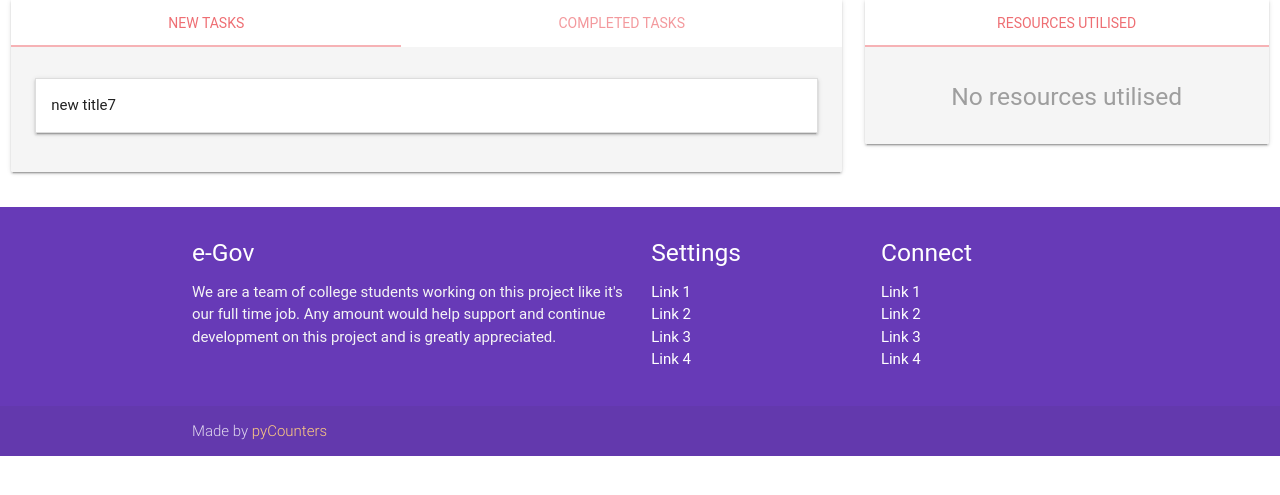
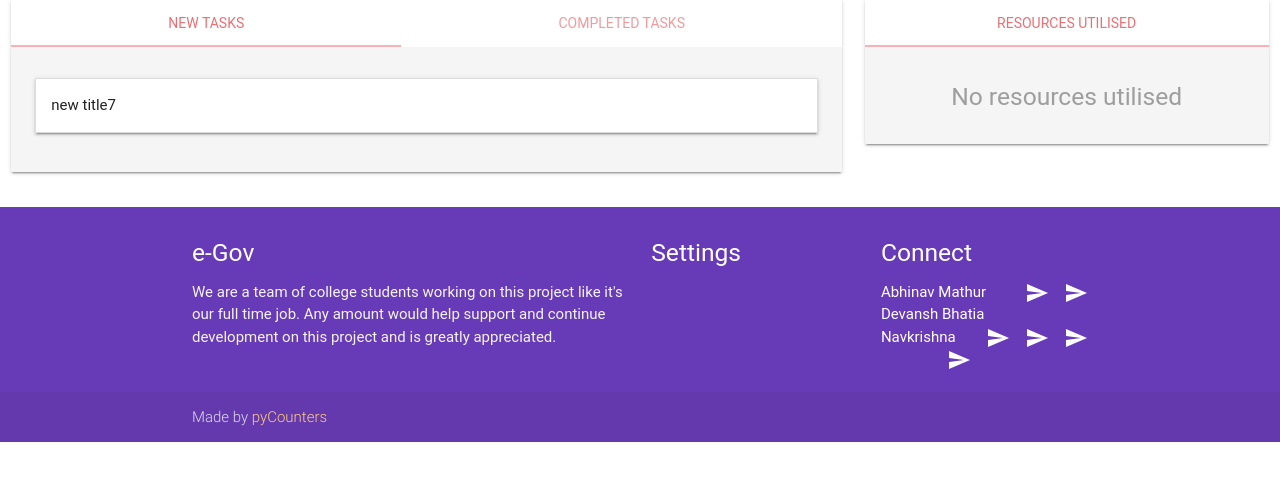
Before and after one commit to abhinavmathur96/codencounter, a Django app: page /department/1 in a window 1280 px wide. Shown: the part 73-568 px from the top of the page. Run offline with Django 3.2, Linux system fonts and the light colour scheme; data comes from the database, SQL or seed files in the repository; both versions use the stored data as it was after the commit; data that the repository does not hold is empty; some libraries are stand-ins or nearby versions; some web fonts are replaced.

Commit message:
font awesome

```diff
--- a/oursite/complaint/templates/base.html
+++ b/oursite/complaint/templates/base.html
@@ -11,6 +11,7 @@
 	<link href="https://fonts.googleapis.com/icon?family=Material+Icons" rel="stylesheet">
 	<link href="{% static 'css/materialize.min.css' %}" type="text/css" rel="stylesheet" media="screen,projection" />
 	<link href="{% static 'css/style.css' %}" type="text/css" rel="stylesheet" media="screen,projection" />
+	<link rel="stylesheet" href="{% url 'font-awesome/css/font-awesome.min.css' %}">
 </head>
 
 <body>
@@ -30,20 +31,19 @@
 				</div>
 				<div class="col l3 s12">
 					<h5 class="white-text">Settings</h5>
-					<ul>
+					<!-- <ul>
 						<li><a class="white-text" href="#!">Link 1</a></li>
 						<li><a class="white-text" href="#!">Link 2</a></li>
 						<li><a class="white-text" href="#!">Link 3</a></li>
 						<li><a class="white-text" href="#!">Link 4</a></li>
-					</ul>
+					</ul> -->
 				</div>
 				<div class="col l3 s12">
 					<h5 class="white-text">Connect</h5>
 					<ul>
-						<li><a class="white-text" href="#!">Link 1</a></li>
-						<li><a class="white-text" href="#!">Link 2</a></li>
-						<li><a class="white-text" href="#!">Link 3</a></li>
-						<li><a class="white-text" href="#!">Link 4</a></li>
+						<li><a class="white-text" href="#!">Abhinav Mathur</a><i class="material-icons right">send</i><i class="material-icons right">send</i></li>
+						<li><a class="white-text" href="#!">Devansh Bhatia</a><i class="material-icons right">send</i><i class="material-icons right">send</i></li>
+						<li><a class="white-text" href="#!">Navkrishna</a><i class="material-icons right">send</i><i class="material-icons right">send</i></li>
 					</ul>
 				</div>
 			</div>
```
Also changed, not shown: oursite/db.sqlite3, 1 other file.
